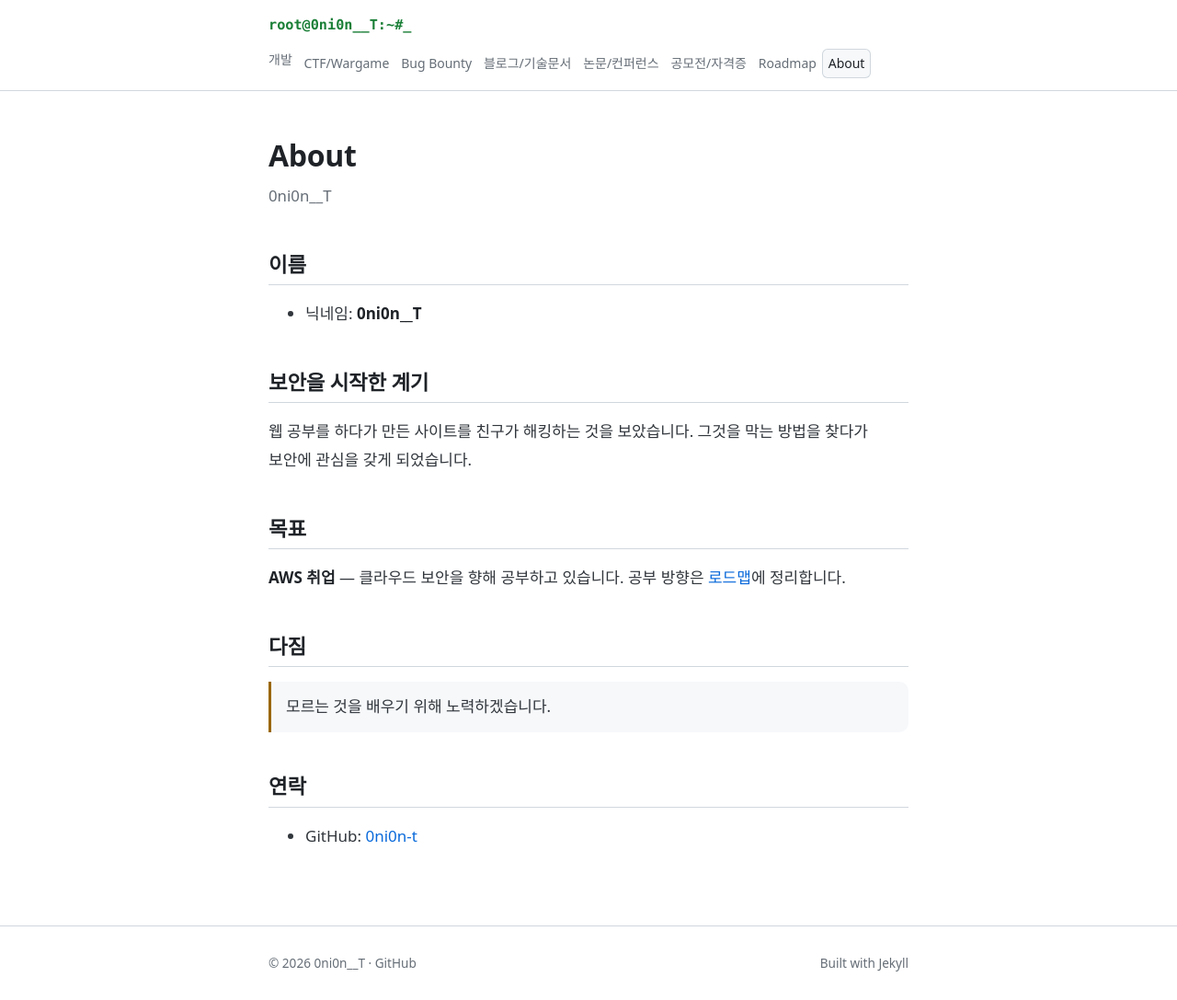
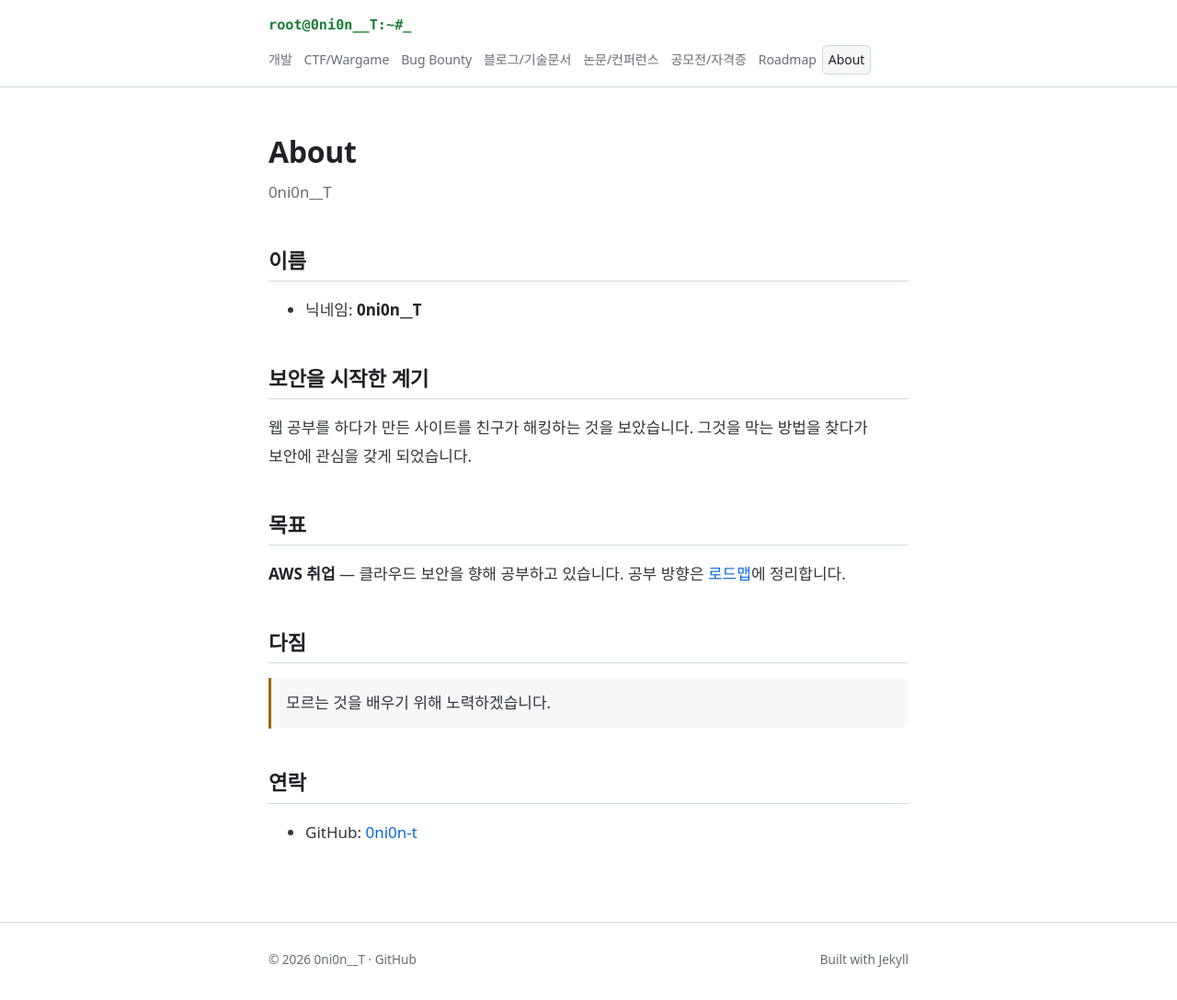
Before and after one commit to 0ni0n-t/0ni0n-t.github.io, a Jekyll site: the page built from about.md, in a window 1280 px wide and 1087 px high. Shown: the whole window at 92% size. Built offline with Jekyll 4.4.1, drawn with Linux system fonts in a browser that asks for light colours.

Commit message:
Reset nav item margin
Co-Authored-By: Claude Opus 5.5 <noreply@anthropic.com>

```diff
--- a/assets/css/main.css
+++ b/assets/css/main.css
@@ -85,6 +85,7 @@ a:focus-visible { outline: 2px solid var(--link); outline-offset: 2px; border-ra
 .nav-toggle-label { display: none; font-size: .9rem; color: var(--muted); cursor: pointer; user-select: none; }
 
 .site-nav ul { list-style: none; margin: 0 0 0 -.4rem; padding: 0; display: flex; flex-wrap: wrap; gap: .1rem 0; }
+.site-nav li { margin: 0; }
 .site-nav a {
   display: block; padding: .2rem .4rem; border-radius: 6px;
   font-size: .875rem; color: var(--muted); white-space: nowrap;
```
